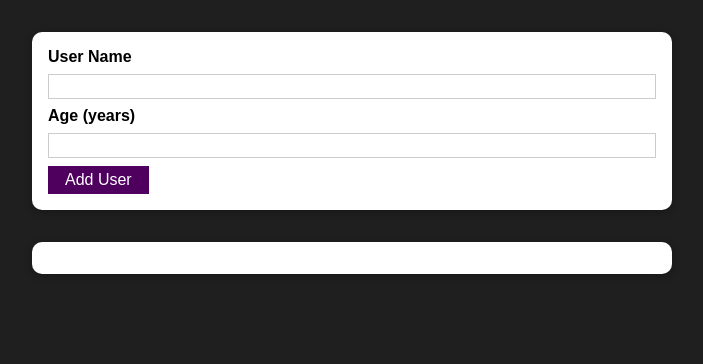
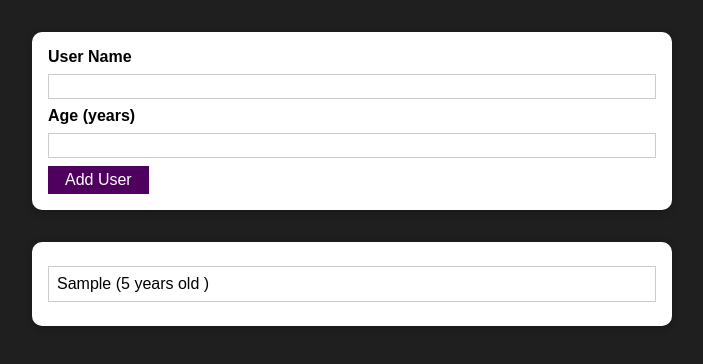
Before and after one commit to zcmich/user-project-react, a React (Create React App) app: page / in a window 1280 px wide. Both pictures are taken after typing "Sample", "5" into the empty fields and a click on the button "Add User". Shown: the top 364 px of the page, without its empty margins (288-991 px from the left). Built offline with nearby package versions, Linux system fonts and the light colour scheme.

Commit message:
error handling

```diff
--- a/src/App.js
+++ b/src/App.js
@@ -1,13 +1,21 @@
-import React from 'react';
+import React, {useState} from 'react';
 import AddUser from './components/Users/Adduser';
 import Userslist from './components/Users/UsersList';
 
 
 function App() {
+  const [usersList, serUsersList] = useState([]);
+
+  const addUserHandler = (uName, uAge) => {
+      serUsersList((prevUserList) =>{
+          return [...prevUserList, {name:uName, age:uAge, id:Math.random().toString()}];
+      } )
+  };
+
   return (
     <div>
-      <AddUser/>
-      <Userslist users={[]}/>
+      <AddUser onAddUser = {addUserHandler}/>
+      <Userslist users={usersList}/>
     </div>
   );
 }
--- a/src/components/Users/Adduser.js
+++ b/src/components/Users/Adduser.js
@@ -20,8 +20,8 @@ const AddUser = (props) => {
             console.log('age must be greater than 1')
             return;
         }
-
-        console.log(enteredUserName, enteredAge);
+        props.onAddUser(enteredUserName, enteredAge)
+        // console.log(enteredUserName, enteredAge);
         setEnteredUserName('');
         setEnteredAge('');
     };
--- a/src/components/Users/UsersList.js
+++ b/src/components/Users/UsersList.js
@@ -8,7 +8,7 @@ const Userslist = (props) => {
         <Card className={classes.users}>
             <ul>
                 {props.users.map((user) => (
-                    <li>
+                    <li key={user.id}>
                         {user.name} ({user.age} years old )
                     </li>
                 ))}
```
Also changed, not shown: src/components/UI/ErrorModal.js (added, +24 -0 lines), 1 other file (tests, documents, lock files or other folders).
